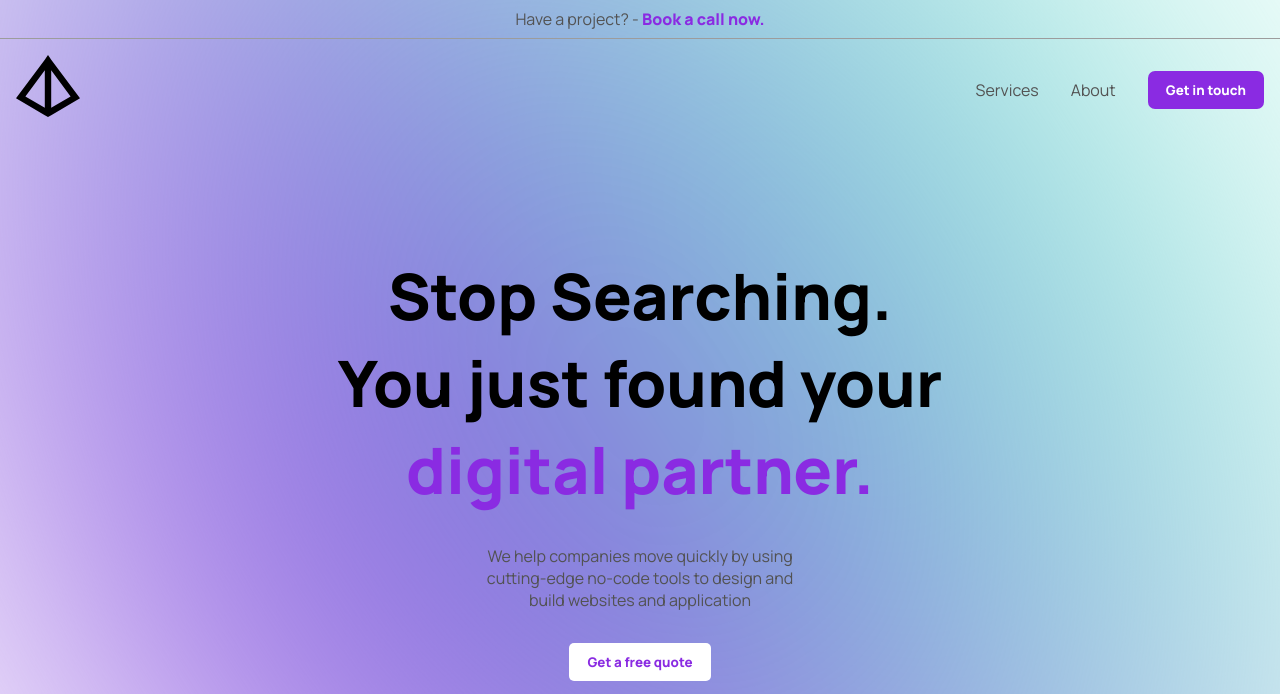
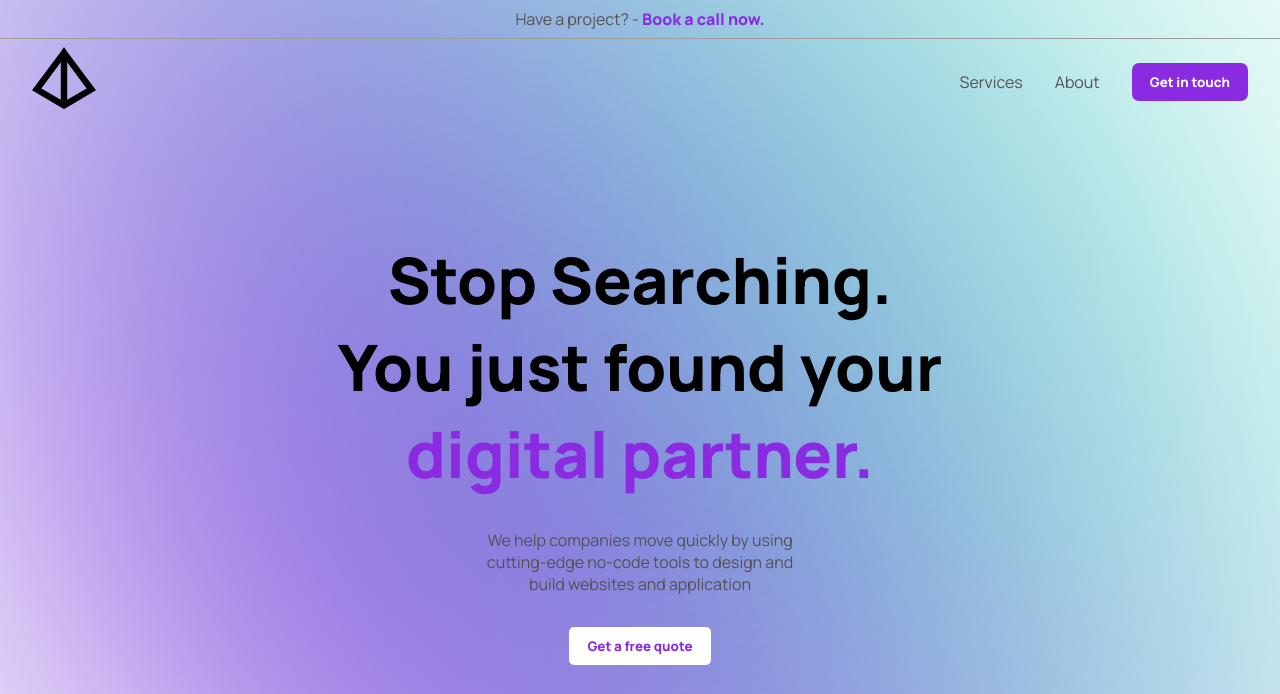
Before and after one commit to hozakowskimilosz/LandingPageDesign, a website: page index.html in a window 1280 px wide. Shown: the top 694 px of the page. Drawn offline with Linux system fonts and the light colour scheme.

Commit message:
changed padding size

```diff
--- a/style.css
+++ b/style.css
@@ -48,7 +48,7 @@ ul {
 .navbar {
   display: flex;
   justify-content: space-between;
-  padding: 1em;
+  padding: 0.5em 2em;
 }
 
 .navbar ul {
```
